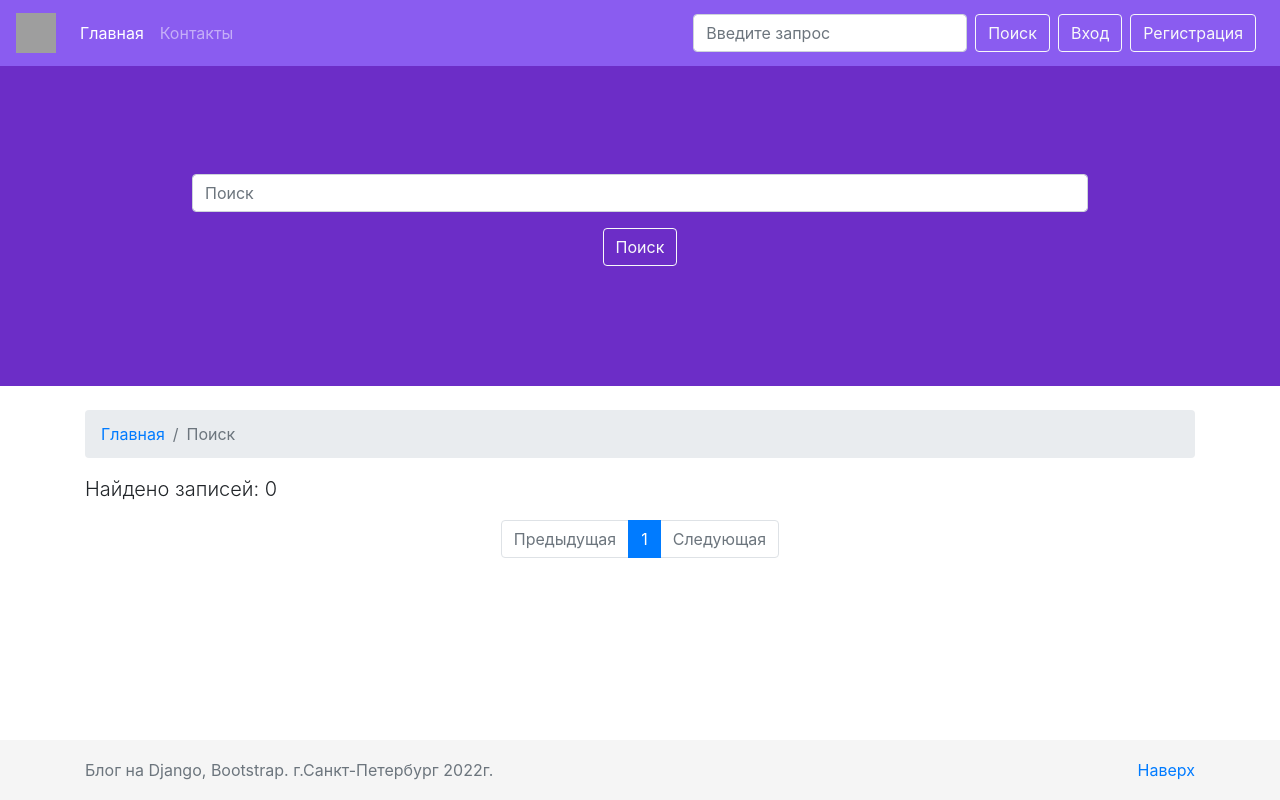
After one commit to alvinist27/djangoBlog, a Django app: page /search/ in a window 1280 px wide. The commit adds this page. Run offline with Django 4.2, Linux system fonts and the light colour scheme; parts of the project's set-up code (start-up, migrations or seed data) failed here and were passed over; some libraries are stand-ins or nearby versions; grey boxes are pictures that could not be loaded.

Commit message:
Настройка поиска по постам

```diff
--- a/blog/forms.py
+++ b/blog/forms.py
@@ -50,3 +50,7 @@ class FeedBackForm(forms.Form):
         'class': 'form-control', 'id': 'subject', 'placeholder': "Тема"}))
     message = forms.CharField(widget=forms.Textarea(attrs={'class': 'form-control md-textarea',
         'id': 'message', 'rows': 2, 'placeholder': "Ваше сообщение"}))
+
+
+class SearchForm(forms.Form):
+    pass
--- a/blog/templates/blog/block/navbar.html
+++ b/blog/templates/blog/block/navbar.html
@@ -18,8 +18,8 @@
                     <a href="{% url 'contact' %}" class="nav-link">Контакты</a>
                 </li>
             </ul>
-            <form action="" class="form-inline my-2 my-lg-0">
-                <input type="text" class="form-control mr-sm-2" placeholder="Введите запрос" aria-label="Поиск">
+            <form action="{% url 'search_results' %}" method="get"  class="form-inline my-2 my-lg-0">
+                <input name="q" type="text" class="form-control mr-sm-2" placeholder="Введите запрос" aria-label="Поиск">
                 <button class="btn btn-outline-light my-2 my-sm-0 mr-2" type="submit" >Поиск</button>
             </form>
             {% if user.is_authenticated %}
--- /dev/null
+++ b/blog/templates/blog/block/search_form.html
@@ -0,0 +1,15 @@
+{% load static %}
+<div class="container-fluid home-slider">
+    <div id="carouselExampleCaptions" class="carousel slide" data-ride="carousel">
+        <div class="carousel-inner">
+            <div class="carousel-item active" style="background-color: #6C2DC7!important">
+                <div class="carousel-caption d-none d-md-block">
+                    <form action="{% url 'search_results' %}" method="get" class="my-2 my-lg-0">
+                        <input name="q" type="text" class="form-control" placeholder="Поиск" aria-label="Поиск">
+                        <button class="btn btn-outline-light mt-3" type="submit">Поиск</button>
+                    </form>
+                </div>
+            </div>
+        </div>
+    </div>
+</div>
--- /dev/null
+++ b/blog/templates/blog/search.html
@@ -0,0 +1,58 @@
+{% extends './base.html' %}
+{% load static %}
+{% block title %}Поиск{% endblock %}
+
+{% block header %}
+    {% include './block/search_form.html' %}
+{% endblock %}
+
+{% block content %}
+<div class="container">
+    <div class="row">
+        <div class="col-lg-12">
+            <nav aria-label="breadcrumb" class="mt-4">
+                <ol class="breadcrumb">
+                    <li class="breadcrumb-item"><a href="{% url 'index' %}">Главная</a></li>
+                    <li class="breadcrumb-item active" aria-current="page">Поиск</li>
+                </ol>
+            </nav>
+            <p class="lead">Найдено записей: {{ count }}</p>
+            {% for result in results %}
+                <a href="{% url 'post' slug=result.url %}"><h2>{{ result.h1 }}</h2></a>
+                <p>{{ result.description|safe }}</p>
+                <hr>
+            {% endfor %}
+        </div>
+    </div>
+</div>
+</div>
+{% endblock %}
+
+{% block pagination %}
+    <nav aria-label="Paginate me">
+      <ul class="pagination justify-content-center">
+        {% if results.has_previous %}
+          <a class="page-link" href="?page={{ results.previous_page_number }}{% if request.GET.q %}&q={{ request.GET.q }}{% endif %}" tabindex="-1">Предыдущая</a>
+        {% else %}
+        <li class="page-item disabled">
+          <a class="page-link disabled" href="#" tabindex="-1">Предыдущая</a>
+        </li>
+        {% endif %}
+        {% for i in results.paginator.page_range %}
+        {% if i == results.number %}
+          <li class="page-item active"><a class="page-link" href="?page={{ i }}{% if request.GET.q %}&q={{ request.GET.q }}{% endif %}">{{ i }}</a></li>
+        {% else %}
+          <li class="page-item"><a class="page-link" href="?page={{ i }}{% if request.GET.q %}&q={{ request.GET.q }}{% endif %}">{{ i }}</a></li>
+        {% endif %}
+        {% endfor %}
+        {% if results.has_next %}
+          <a class="page-link" href="?page={{ results.next_page_number }}{% if request.GET.q %}&q={{ request.GET.q }}{% endif %}">Следующая</a>
+        {% else %}
+          <li class="page-item disabled">
+            <a class="page-link" href="#">Следующая</a>
+          </li>
+        {% endif %}
+      </ul>
+    </nav>
+    <br>
+{% endblock %}
--- a/blog/urls.py
+++ b/blog/urls.py
@@ -1,4 +1,4 @@
-from .views import MainView, PostDetailView, SignUpView, SignInView, FeedBackView, SuccessView
+from .views import MainView, PostDetailView, SignUpView, SignInView, FeedBackView, SuccessView, SearchResultsView
 from django.urls import path
 from django.contrib.auth.views import LogoutView
 from django.conf import settings
@@ -12,4 +12,5 @@ urlpatterns = [
     path('signout/', LogoutView.as_view(), {'next_page': settings.LOGOUT_REDIRECT_URL}, name='signout',),
     path('contact/', FeedBackView.as_view(), name='contact'),
     path('contact/success/', SuccessView.as_view(), name='success'),
+    path('search/', SearchResultsView.as_view(), name='search_results'),
 ]
--- a/blog/views.py
+++ b/blog/views.py
@@ -6,6 +6,7 @@ from .forms import SignUpForm, SignInForm, FeedBackForm
 from django.contrib.auth import login, authenticate
 from django.http import HttpResponseRedirect, HttpResponse
 from django.core.mail import send_mail, BadHeaderError
+from django.db.models import Q
 
 
 class MainView(View):
@@ -95,3 +96,17 @@ class FeedBackView(View):
 class SuccessView(View):
     def get(self, request, *args, **kwargs):
         return render(request, 'blog/success.html', context={'title': 'Спасибо'})
+
+
+class SearchResultsView(View):
+    def get(self, request, *args, **kwargs):
+        query = self.request.GET.get('q')
+        results = ""
+        if query:
+            results = Post.objects.filter(Q(h1__icontains=query) | Q(content__icontains=query))
+        paginator = Paginator(results, 6)
+        page_number = request.GET.get('page')
+        page_obj = paginator.get_page(page_number)
+        return render(request, 'blog/search.html', context={
+            'title': 'Поиск', 'results': page_obj, 'count': paginator.count
+        })
```
